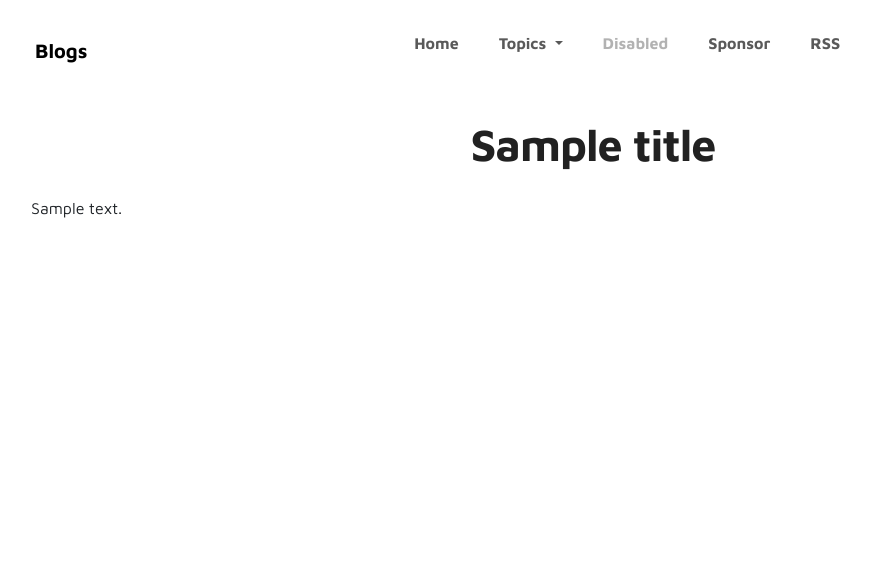
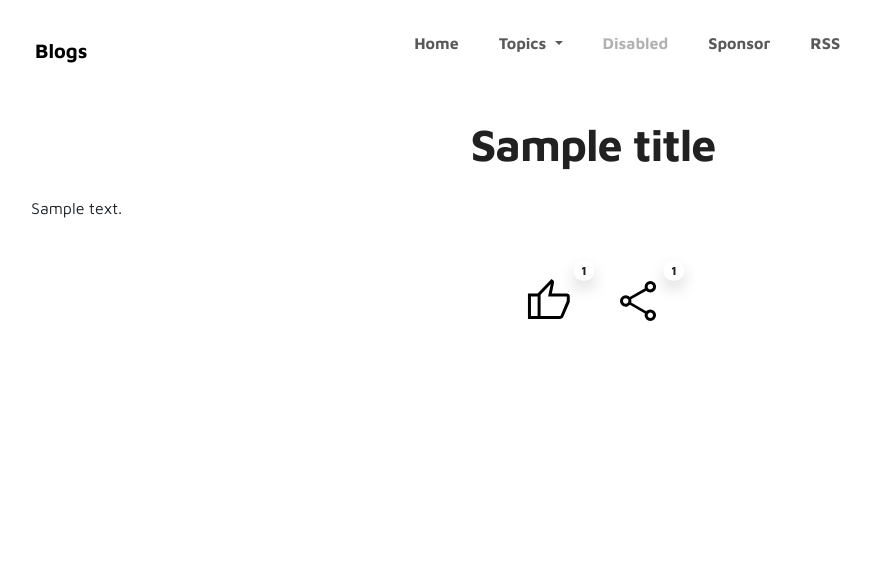
Before and after one commit to piyu5hkumar/blogs, a Django app: template blogging/templates/blog.html in a window 1280 px wide. Shown: the top 572 px of the page, without its empty margins (47-918 px from the left). Run offline with Django 5.2, Linux system fonts and the light colour scheme; tables that the repository leaves empty hold one stand-in row (values such as "Sample post"); the template is opened without the code that fills it: values that come from a table or form of the project are taken from there, most other values are stand-ins (such as "Sample title", 1, 10 or a date in 2020); some libraries are stand-ins or nearby versions.

Commit message:
Updated svg

```diff
--- a/blogging/template_views.py
+++ b/blogging/template_views.py
@@ -36,6 +36,9 @@ def show_blog(request, topic_name, blog_title_slug):
     blog = blogging_models.Blog.objects.filter(title_slug=blog_title_slug).first()
     context = {
         'title': blog.title,
+        'total_likes': blog.total_likes,
+        'total_comments': blog.total_comments,
+        'total_shares': 3,
         'content': blog.content,
         **nav_bar_data(request=request)
     }
--- a/blogging/templates/blog.html
+++ b/blogging/templates/blog.html
@@ -3,4 +3,21 @@
 {% block content %}
         <h1 class="text-center">{{ title|safe }}</h1>
         {{ content|safe }}
+
+        <div class="gap-3 d-md-flex justify-content-center" style="margin-top: 50px;">
+                <div class="btn svg-container justify-content-md-end">
+                        <svg xmlns="http://www.w3.org/2000/svg" height="48px" viewBox="0 -960 960 960" width="48px" fill="#000000"><path d="M716-120H272v-512l278-288 39 31q6 5 9 14t3 22v10l-45 211h299q24 0 42 18t18 42v81.84q0 7.16 1.5 14.66T915-461L789-171q-8.88 21.25-29.59 36.12Q738.69-120 716-120Zm-384-60h397l126-299v-93H482l53-249-203 214v427Zm0-427v427-427Zm-60-25v60H139v392h133v60H79v-512h193Z"/></svg>
+                        <span class="shadow position-absolute top-0 start-100 translate-middle badge rounded-pill text-dark">
+                                {{ total_likes }}
+                        </span>
+                </div>
+
+                <div class="btn svg-container justify-content-md-end">
+                        <svg xmlns="http://www.w3.org/2000/svg" height="48px" viewBox="0 -960 960 960" width="48px" fill="#000000"><path d="M727-80q-47.5 0-80.75-33.35Q613-146.69 613-194.33q0-6.67 1.5-16.31 1.5-9.65 4.5-17.36L316-404q-15 17-37 27.5T234-366q-47.5 0-80.75-33.25T120-480q0-47.5 33.25-80.75T234-594q23 0 44 9t38 26l303-174q-3-7.07-4.5-15.91T613-766q0-47.5 33.25-80.75T727-880q47.5 0 80.75 33.25T841-766q0 47.5-33.25 80.75T727-652q-23.35 0-44.68-7.5Q661-667 646-684L343-516q2 8 3.5 18.5t1.5 17.74q0 7.24-1.5 15T343-449l303 172q15-14 35-22.5t46-8.5q47.5 0 80.75 33.25T841-194q0 47.5-33.25 80.75T727-80Zm.04-632q22.96 0 38.46-15.54 15.5-15.53 15.5-38.5 0-22.96-15.54-38.46-15.53-15.5-38.5-15.5-22.96 0-38.46 15.54-15.5 15.53-15.5 38.5 0 22.96 15.54 38.46 15.53 15.5 38.5 15.5Zm-493 286q22.96 0 38.46-15.54 15.5-15.53 15.5-38.5 0-22.96-15.54-38.46-15.53-15.5-38.5-15.5-22.96 0-38.46 15.54-15.5 15.53-15.5 38.5 0 22.96 15.54 38.46 15.53 15.5 38.5 15.5Zm493 286q22.96 0 38.46-15.54 15.5-15.53 15.5-38.5 0-22.96-15.54-38.46-15.53-15.5-38.5-15.5-22.96 0-38.46 15.54-15.5 15.53-15.5 38.5 0 22.96 15.54 38.46 15.53 15.5 38.5 15.5ZM727-766ZM234-480Zm493 286Z"/></svg>
+                        <span class="shadow position-absolute top-0 start-100 translate-middle badge rounded-pill text-dark">
+                                {{ total_shares }}
+                        </span>
+                </div>
+        </div>
+
 {% endblock %}
--- a/blogs/templates/base/layout.html
+++ b/blogs/templates/base/layout.html
@@ -11,6 +11,12 @@
     <link rel="stylesheet" href="https://cdn.jsdelivr.net/npm/@fortawesome/fontawesome-free@6.4.2/css/fontawesome.min.css" integrity="sha384-BY+fdrpOd3gfeRvTSMT+VUZmA728cfF9Z2G42xpaRkUGu2i3DyzpTURDo5A6CaLK" crossorigin="anonymous">
 </head>
 <body>
+  <style>
+    .svg-container {
+        position: relative;
+        display: inline-block;
+    }
+  </style>
   <link rel="stylesheet" href="{% static 'style.css' %}">
 
   <div class="d-flex flex-column vh-100">
```
Also changed, not shown: blogging/templates/blog_list.html (+3 -19 lines).
